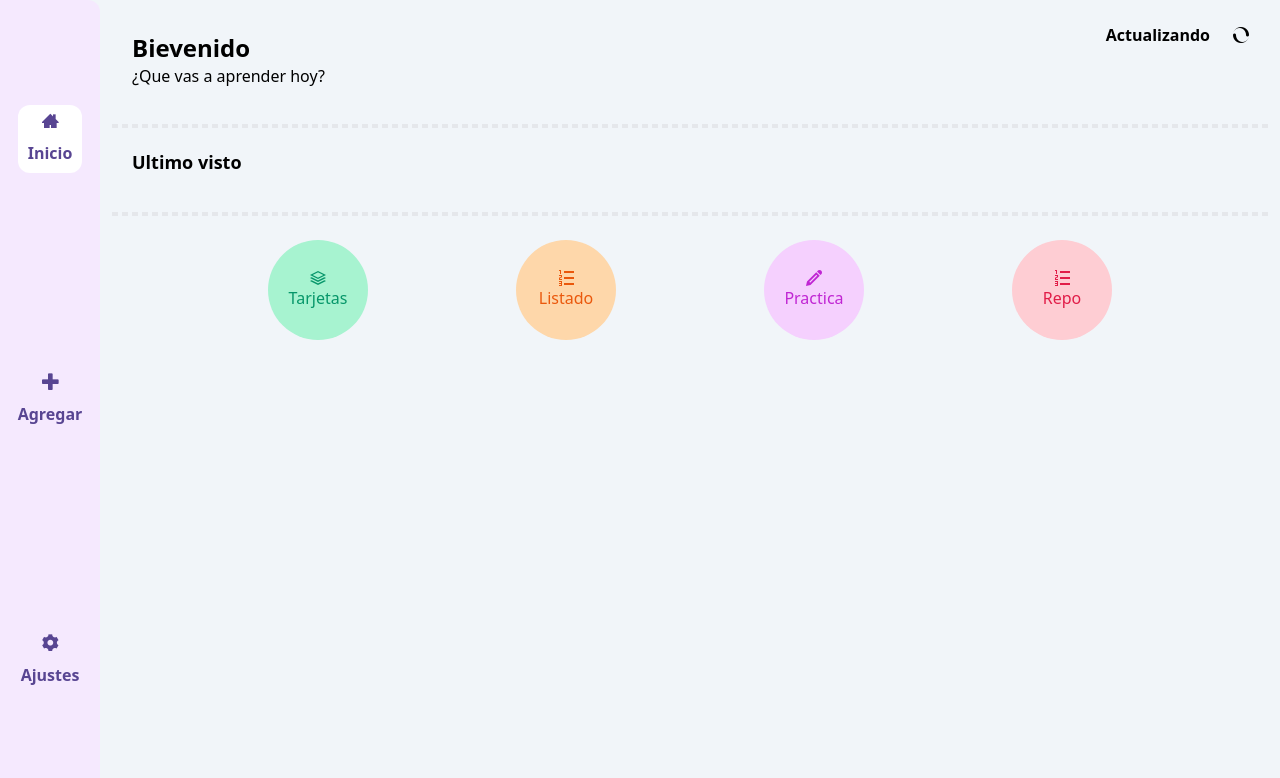
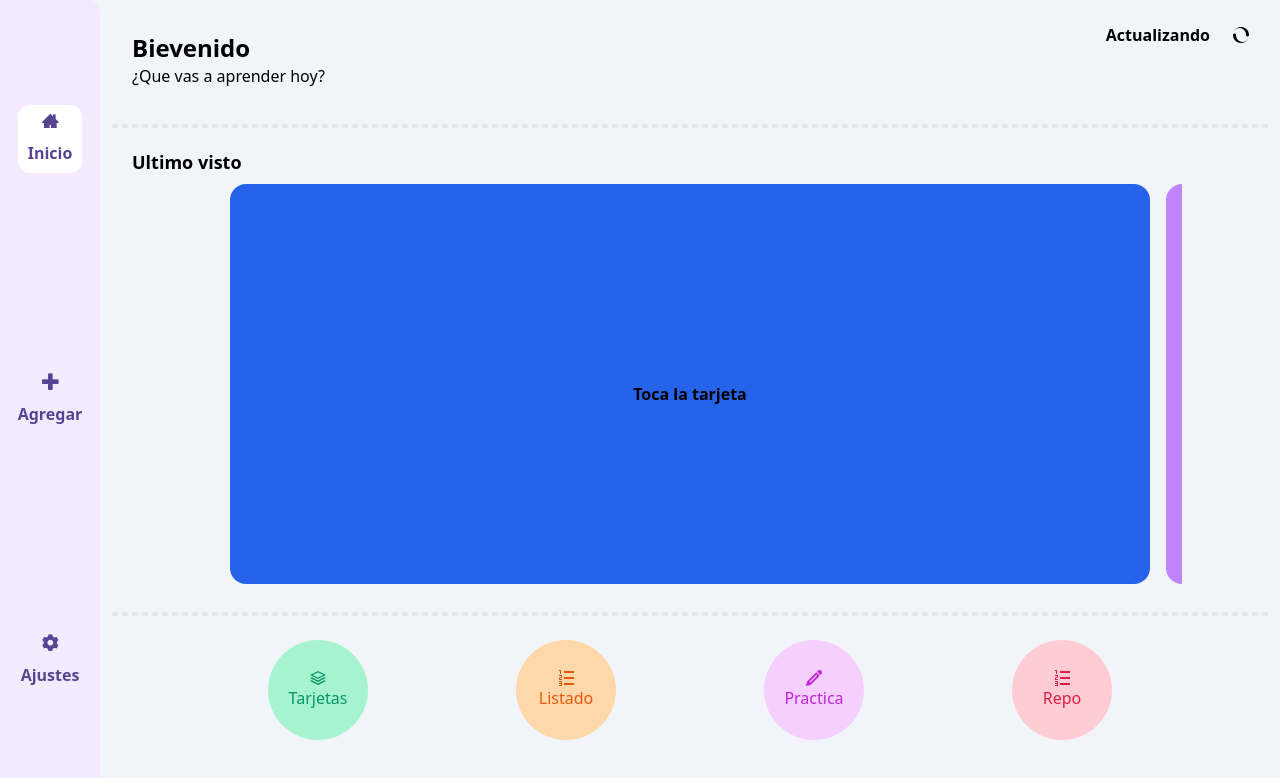
Before and after one commit to cris0501/cards3, a Vue app: page / in a window 1280 px wide. Shown: the top 778 px of the page. Built offline with nearby package versions, Linux system fonts and the light colour scheme.

Commit message:
Feat: Add initial cards

```diff
--- a/src/stores/words.js
+++ b/src/stores/words.js
@@ -1,5 +1,32 @@
 import { ref, computed } from 'vue'
 import { defineStore } from 'pinia'
+
+const TUTORIAL_CARDS = [
+  {
+    side_1: 'Toca la tarjeta',
+    img_1: '',
+    sound_1: '',
+    info_1: 'Cara frontal de la tarjeta',
+    side_2: '¡Se voltea!',
+    img_2: '',
+    sound_2: '',
+    info_2: 'Cara trasera de la tarjeta',
+    index: 0,
+    category: 'Tutorial',
+  },
+  {
+    side_1: 'Usa el menú ☰',
+    img_1: '',
+    sound_1: '',
+    info_1: 'Puedes agregar tus propias tarjetas',
+    side_2: '¡Empieza a aprender!',
+    img_2: '',
+    sound_2: '',
+    info_2: 'Importa un CSV o crea tarjetas desde Ajustes',
+    index: 1,
+    category: 'Tutorial',
+  },
+]
 
 export const useWordsStore = defineStore('words', () => {
   const side = ref('front'); //Side show
@@ -78,11 +105,21 @@ export const useWordsStore = defineStore('words', () => {
   }
 
   function load(){
-    showWords.value = localStorage.showWords ? JSON.parse(localStorage.getItem('showWords')) : []
-    words.value = localStorage.words ? JSON.parse(localStorage.getItem('words')) : []
+    const hasData = localStorage.words && JSON.parse(localStorage.getItem('words')).length > 0
 
-    showCategories.value = localStorage.showCategories ? JSON.parse(localStorage.getItem('showCategories')) : []
-    categories.value = localStorage.categories ? JSON.parse(localStorage.getItem('categories')) : {}
+    if (!hasData) {
+      categories.value = { Tutorial: [...TUTORIAL_CARDS] }
+      words.value = [...TUTORIAL_CARDS]
+      showCategories.value = ['Tutorial']
+      showWords.value = [...TUTORIAL_CARDS]
+      save()
+      return
+    }
+
+    showWords.value = JSON.parse(localStorage.getItem('showWords'))
+    words.value = JSON.parse(localStorage.getItem('words'))
+    showCategories.value = JSON.parse(localStorage.getItem('showCategories'))
+    categories.value = JSON.parse(localStorage.getItem('categories'))
   }
 
   function clear (){
```
Also changed, not shown: 1 other file (tests, documents, lock files or other folders).
